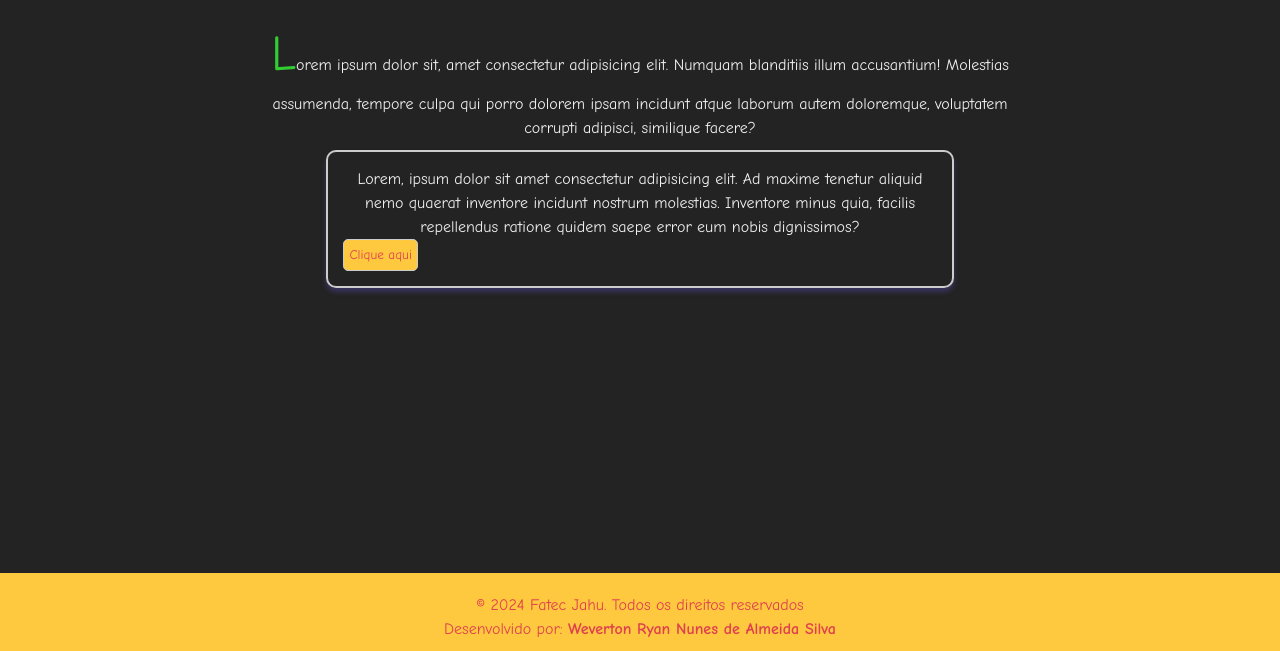
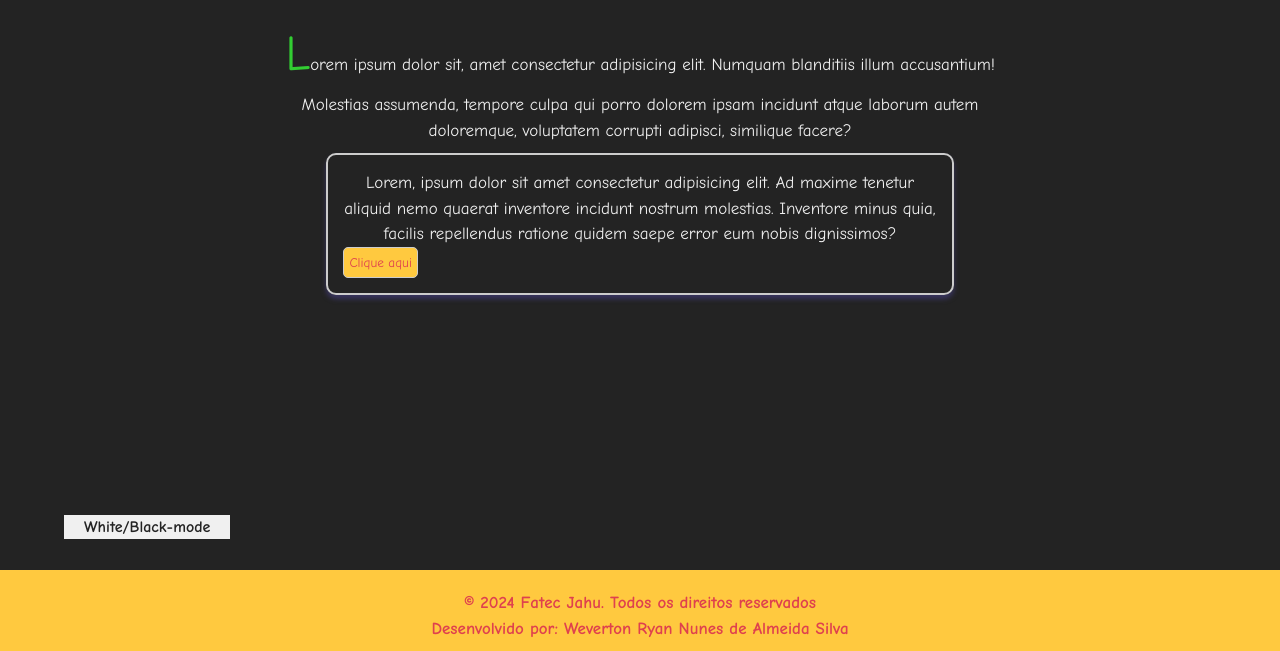
Before and after one commit to wevertonryan/Aulas, a plain HTML site: page Ronan/Aula_13_09_CSS/index.html in a window 1280 px wide. Shown: the part 149-800 px from the top of the page. Drawn offline with Linux system fonts and the light colour scheme; a web font is replaced by a local one.

Commit message:
commit 7

```diff
--- a/Ronan/Aula_13_09_CSS/css/style.css
+++ b/Ronan/Aula_13_09_CSS/css/style.css
@@ -15,6 +15,7 @@ body {
 }
 p {
     text-align: center;
+    font-size: 17px;
 }
 h1, h2, h3, h4, h5, h6 {
     font-weight: bold;
@@ -34,7 +35,7 @@ h1, h2, h3, h4, h5, h6 {
     margin: 10px auto;
     box-shadow: 0 4px 5px rgb(56, 52, 95);
 }
-    .tamanho-50 {
+.tamanho-50 {
     width: 49%;
     max-width: 49%;
 }
--- a/Ronan/Aula_13_09_CSS/index.html
+++ b/Ronan/Aula_13_09_CSS/index.html
@@ -20,6 +20,7 @@
         <p>Lorem, ipsum dolor sit amet consectetur adipisicing elit. Ad maxime tenetur aliquid nemo quaerat inventore incidunt nostrum molestias. Inventore minus quia, facilis repellendus ratione quidem saepe error eum nobis dignissimos?</p>
         <button class="button">Clique aqui</button>
     </div>
+    <div style="position:fixed; top: 83%; left: 5%; background-color: var(--text-color);"><b style="margin: 20px; color: var(--background-color);">White/Black-mode<b></div>
     <footer>
         <p>&copy; 2024 Fatec Jahu. Todos os direitos reservados</p>
         <p>Desenvolvido por: <b>Weverton Ryan Nunes de Almeida Silva</b></p>
```
